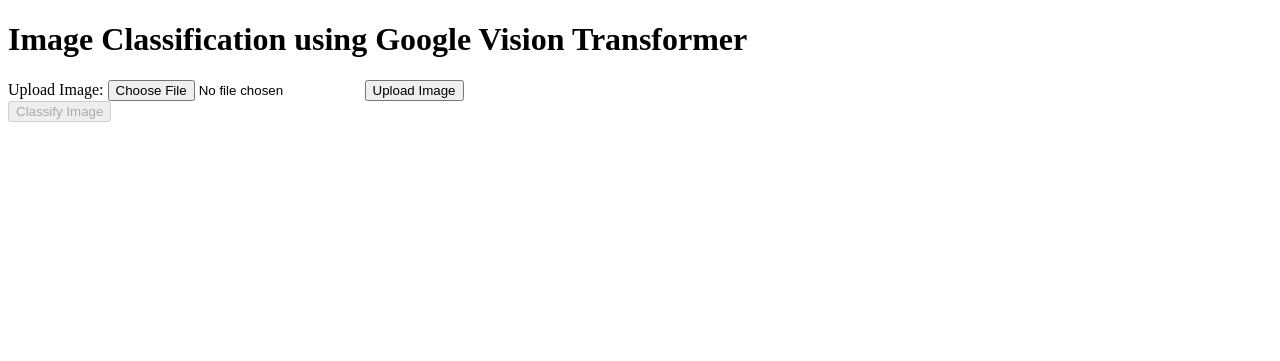
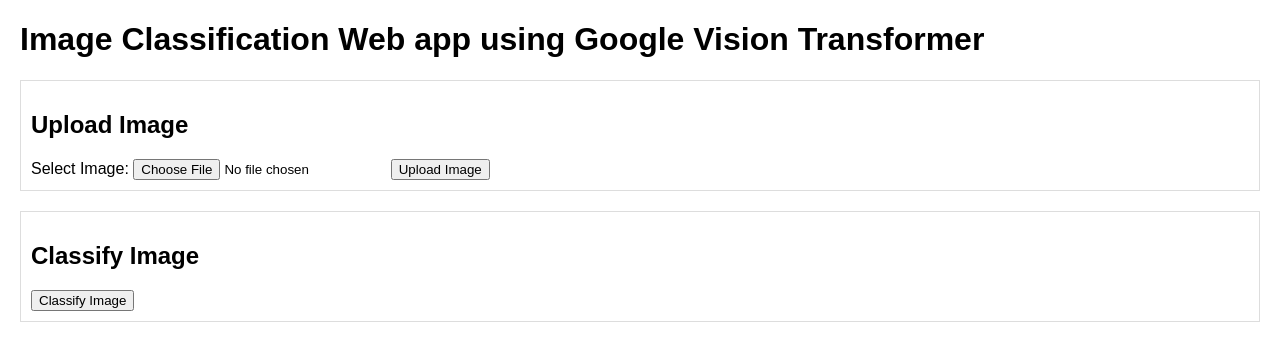
Before and after one commit to UmamaBluechip/Image_Classification_Flask, a Flask app: page / in a window 1280 px wide. Shown: the top 361 px of the page. Run offline with Flask 3, Linux system fonts and the light colour scheme.

Commit message:
update app.py

```diff
--- a/app.py
+++ b/app.py
@@ -1,4 +1,4 @@
-from flask import Flask, render_template, request, jsonify
+from flask import Flask, Response, render_template, request, jsonify
 from utils import processing
 from PIL import Image
 import numpy as np
@@ -25,7 +25,15 @@
 
     uploaded_image = uploaded_file.read()
 
-    return jsonify({"message": "Image uploaded successfully."})
+    return jsonify({"image": "/uploaded_image"})
+
+@app.route('/uploaded_image')
+def get_uploaded_image():
+    global uploaded_image
+    if uploaded_image is None:
+        return jsonify({"error": "No image uploaded yet."})
+
+    return Response(uploaded_image, mimetype='image/jpeg')
 
 @app.route('/classify', methods=['POST'])
 def classify():
--- a/templates/index.html
+++ b/templates/index.html
@@ -3,15 +3,34 @@
 <head>
     <meta charset="UTF-8">
     <meta name="viewport" content="width=device-width, initial-scale=1.0">
-    <title>Image Classification</title>
+    <title>Image Classification Site</title>
+    <style>
+        /* Add some basic styling for better presentation */
+        body {
+            font-family: Arial, sans-serif;
+            margin: 20px;
+        }
+
+        .section {
+            border: 1px solid #ddd;
+            padding: 10px;
+            margin-bottom: 20px;
+        }
+
+        img {
+            max-width: 100%;
+            height: auto;
+        }
+    </style>
 </head>
 <body>
-    <h1>Image Classification using Google Vision Transformer</h1>
+    <h1>Image Classification Web app using Google Vision Transformer</h1>
 
     <!-- Top Section: Upload Image -->
-    <div id="uploadSection">
+    <div class="section">
+        <h2>Upload Image</h2>
         <form id="imageForm" enctype="multipart/form-data">
-            <label for="image">Upload Image:</label>
+            <label for="image">Select Image:</label>
             <input type="file" name="image" id="image" accept="image/*" required>
             <button type="button" onclick="uploadImage()">Upload Image</button>
         </form>
@@ -19,8 +38,9 @@
     </div>
 
     <!-- Bottom Section: Classify Image -->
-    <div id="classifySection">
-        <button type="button" onclick="classifyImage()" disabled>Classify Image</button>
+    <div class="section">
+        <h2>Classify Image</h2>
+        <button type="button" onclick="classifyImage()">Classify Image</button>
         <div id="result"></div>
     </div>
 
@@ -37,7 +57,7 @@
             .then(data => {
                 document.getElementById('uploadedImage').innerHTML = `
                     <p>Uploaded Image:</p>
-                    <img src="${data.image}" alt="Uploaded Image" style="max-width: 300px;">
+                    <img src="${data.image}" alt="Uploaded Image">
                 `;
                 document.getElementById('classifySection').querySelector('button').disabled = false;
             })
@@ -55,6 +75,7 @@
             .then(response => response.json())
             .then(data => {
                 document.getElementById('result').innerHTML = `
+                    <p>Labels:</p>
                     <p>${data.class}</p>
                 `;
             })
```
